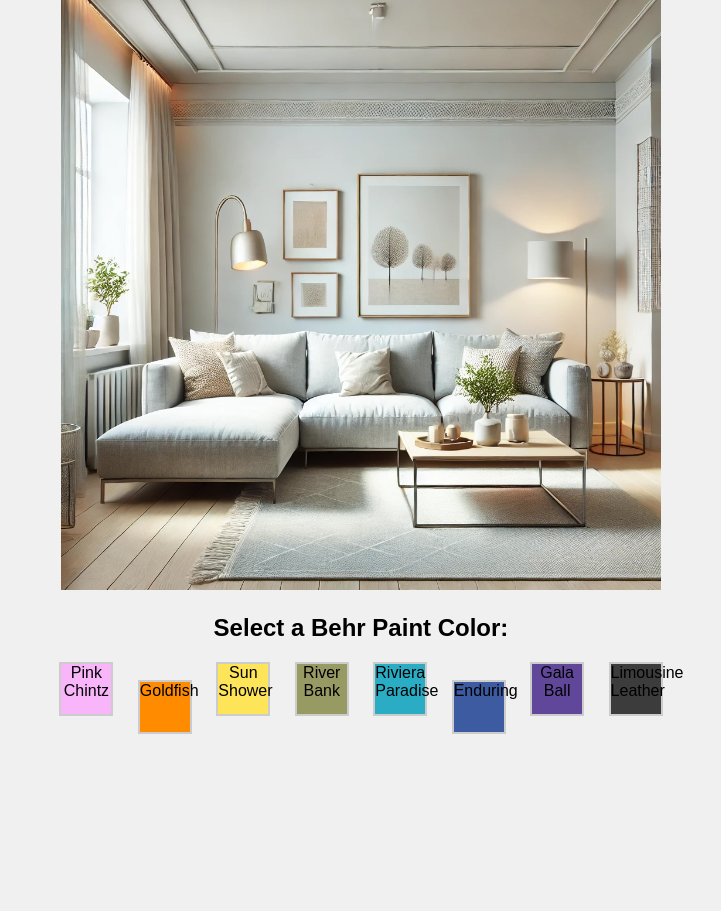
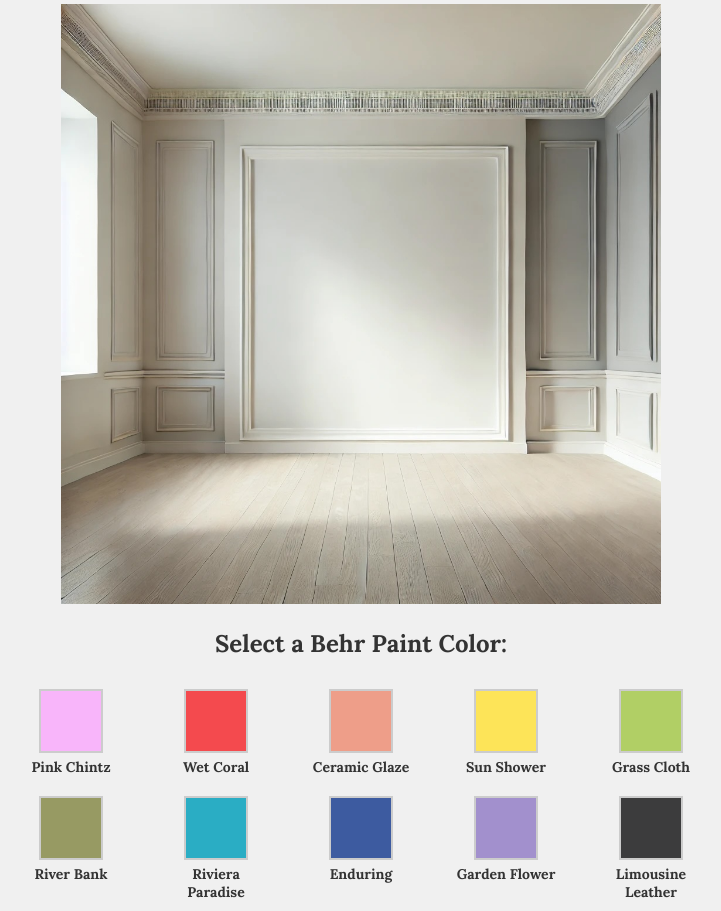
Before and after one commit to bradleytroll/accented_living, a plain HTML site: page index.html in a window 1280 px wide. Shown: the part 78-989 px from the top of the page, without its empty margins (279-1000 px from the left). Before the commit the page ends 812 px from the top, so only its background shows below. Drawn offline with Linux system fonts and the light colour scheme.

Commit message:
Committing before starting a new React site

```diff
--- a/index.html
+++ b/index.html
@@ -5,30 +5,64 @@
     <meta name="viewport" content="width=device-width, initial-scale=1.0">
     <title>Accent Wall Color Picker</title>
     <link rel="stylesheet" href="styles.css">
+    <link href="https://fonts.googleapis.com/css2?family=Lora:wght@700&display=swap" rel="stylesheet">
+
+
 </head>
 <body>
     <div class="container">
         <h1>Choose Your Accent Wall Color</h1>
         <div class="room-container">
-            <!-- Room image with accent wall -->
             <div class="room">
-                <img src="images/room.jpeg" alt="Room Image" class="room-image">
+                <img src="images/room2.jpg" alt="Room Image" class="room-image">
                 <div class="accent-wall" id="accentWall"></div>
             </div>
         </div>
+        <h2 class="color-title">Select a Behr Paint Color:</h2>
         <div class="color-options">
-            <h2>Select a Behr Paint Color:</h2>
-            <div class="swatch" data-color="#F8B5FA" style="background-color: #F8B5FA;">Pink Chintz</div>
-            <div class="swatch" data-color="#FF8C00" style="background-color: #FF8C00;">Goldfish</div>
-            <div class="swatch" data-color="#FDE458" style="background-color: #FDE458;">Sun Shower</div>
-            <div class="swatch" data-color="#979A63" style="background-color: #979A63;">River Bank</div>
-            <div class="swatch" data-color="#2AADC4" style="background-color: #2AADC4;">Riviera Paradise</div>
-            <div class="swatch" data-color="#3D5BA0" style="background-color: #3D5BA0;">Enduring</div>
-            <div class="swatch" data-color="#614799" style="background-color: #614799;">Gala Ball</div>
-            <div class="swatch" data-color="#3C3C3D" style="background-color: #3C3C3D;">Limousine Leather</div>
-            <!-- Add more swatches as needed -->
+            <div class="swatch-container">
+                <div class="swatch" data-color="#F8B5FA" style="background-color: #F8B5FA;"></div>
+                <span class="swatch-label">Pink Chintz</span>
+            </div>
+            <div class="swatch-container">
+                <div class="swatch" data-color="#F44A4E" style="background-color: #F44A4E;"></div>
+                <span class="swatch-label">Wet Coral</span>
+            </div>
+            <div class="swatch-container">
+                <div class="swatch" data-color="#EE9E89" style="background-color: #EE9E89;"></div>
+                <span class="swatch-label">Ceramic Glaze</span>
+            </div>
+            <div class="swatch-container">
+                <div class="swatch" data-color="#FDE458" style="background-color: #FDE458;"></div>
+                <span class="swatch-label">Sun Shower</span>
+            </div>
+            <div class="swatch-container">
+                <div class="swatch" data-color="#B1CF65" style="background-color: #B1CF65;"></div>
+                <span class="swatch-label">Grass Cloth</span>
+            </div>
+            <div class="swatch-container">
+                <div class="swatch" data-color="#979A63" style="background-color: #979A63;"></div>
+                <span class="swatch-label">River Bank</span>
+            </div>
+            <div class="swatch-container">
+                <div class="swatch" data-color="#2AADC4" style="background-color: #2AADC4;"></div>
+                <span class="swatch-label">Riviera Paradise</span>
+            </div>
+            <div class="swatch-container">
+                <div class="swatch" data-color="#3D5BA0" style="background-color: #3D5BA0;"></div>
+                <span class="swatch-label">Enduring</span>
+            </div>
+            <div class="swatch-container">
+                <div class="swatch" data-color="#A290CD" style="background-color: #A290CD;"></div>
+                <span class="swatch-label">Garden Flower</span>
+            </div>
+            <div class="swatch-container">
+                <div class="swatch" data-color="#3C3C3D" style="background-color: #3C3C3D;"></div>
+                <span class="swatch-label">Limousine Leather</span>
+            </div>
         </div>
     </div>
+
 
     <script src="script.js"></script>
 </body>
--- a/styles.css
+++ b/styles.css
@@ -1,25 +1,40 @@
 body {
-    font-family: Arial, sans-serif;
+    font-family: 'Lora', serif;
     display: flex;
     justify-content: center;
     align-items: center;
-    height: 100vh;
+    flex-direction: column; /* Stack the elements vertically */
+    min-height: 100vh;
     margin: 0;
     background-color: #f0f0f0;
 }
 
 .container {
     text-align: center;
+    width: 80%;
+    max-width: 900px;
+    position: relative;
+    z-index: 1; /* Ensure it's in normal stacking order */
+}
+
+h1 {
+    font-size: 2rem;
+    margin-bottom: 20px;
+    color: #333;
+    position: relative;
+    z-index: 2; /* Keep it above the container */
 }
 
 .room-container {
     position: relative;
     margin: 20px auto;
+    z-index: 1; /* Default stacking */
 }
 
 .room {
     position: relative;
     display: inline-block;
+    z-index: 1; /* Default stacking */
 }
 
 .room-image {
@@ -30,26 +45,58 @@ body {
 
 .accent-wall {
     position: absolute;
-    top: 30%;   /* Adjust these values */
-    left: 20%;  /* Adjust these values */
-    width: 60%; /* Adjust these values */
-    height: 50%;/* Adjust these values */
+    top: 0;
+    left: 0;
+    width: 100%;
+    height: 100%;
+    clip-path: polygon(20% 20%, 80% 20%, 80% 70%, 20% 70%);
     background-color: transparent;
     transition: background-color 0.3s ease;
-    z-index: 10;
+    z-index: 3; /* Ensure it's above the image */
+    pointer-events: none;
+}
+
+.color-title {
+    font-size: 1.5rem;
+    font-family: 'Lora', serif;
+    color: #333;
+    margin-bottom: 20px;
+    z-index: 2; /* Keep it above the room-container */
 }
 
 .color-options {
-    margin-top: 20px;
+    display: flex;
+    flex-wrap: wrap;
+    justify-content: space-between;
+    margin: 0 auto;
+    max-width: 700px;
+    z-index: 2; /* Keep it above the room-container */
+}
+
+.swatch-container {
+    text-align: center;
+    margin: 10px;
+    width: 100px; /* Set a fixed width for even spacing */
 }
 
 .swatch {
-    display: inline-block;
-    width: 50px;
-    height: 50px;
-    margin: 0 10px;
+    display: block;
+    width: 60px;
+    height: 60px;
+    margin: 0 auto;
     cursor: pointer;
     border: 2px solid #ccc;
+    z-index: 2; /* Ensure swatches are clickable */
+}
+
+.swatch-label {
+    margin-top: 5px;
+    font-size: 14px;
+    font-weight: bold;
+    font-family: 'Lora', serif;
+    color: #333;
+    display: block;
+    z-index: 2; /* Ensure labels are clickable */
 }
 
 .swatch:hover {
```
Also changed, not shown: script.js (+23 -0 lines), images/room2.jpg (added).
